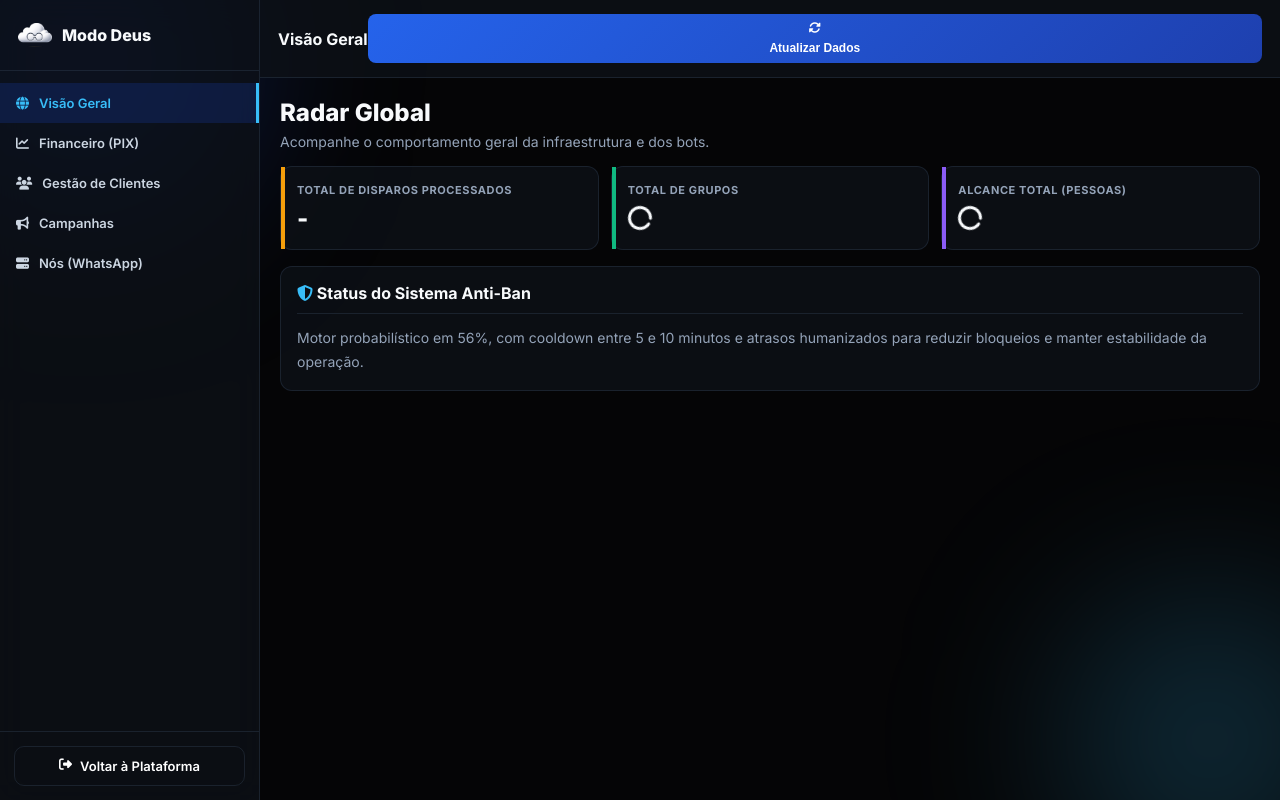
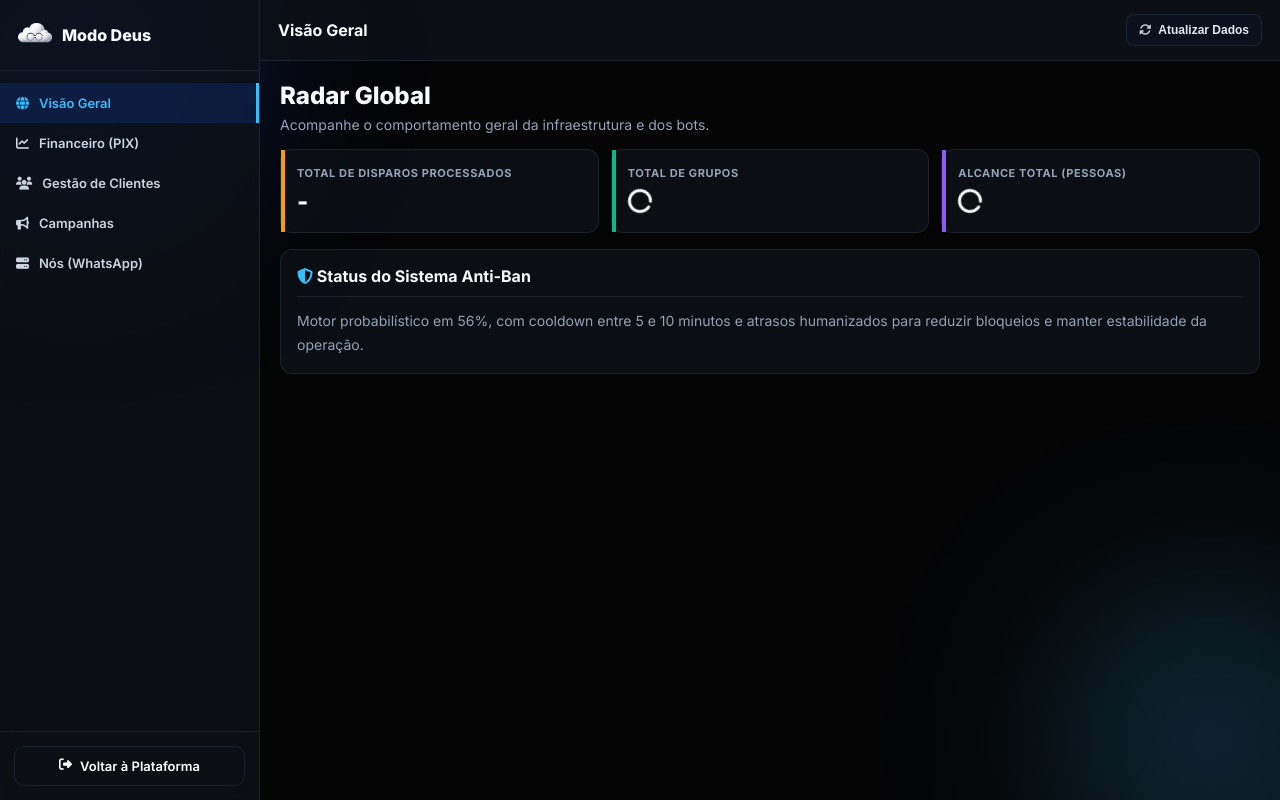
Before and after one commit to victorgabri121211-creator/nando, a PHP site: page /admin.php in a window 1280 px wide. Run offline with PHP 8.4, Linux system fonts and the light colour scheme.

Commit message:
Make refresh button style minimal in admin topbar
Co-authored-by: victorgabri121211-creator <victorgabri121211-creator@users.noreply.github.com>

```diff
--- a/admin.php
+++ b/admin.php
@@ -143,6 +143,23 @@ if (!empty($stringDadosGrafico)) {
         .wait{background:#f59e0b22;color:#fbbf24;border:1px solid #f59e0b55}
         .btn{display:inline-flex;align-items:center;gap:7px;padding:8px 12px;border-radius:8px;border:1px solid var(--line);background:#0f172a;color:#fff;font-size:12px;font-weight:600;cursor:pointer}
         .btn.main{background:linear-gradient(135deg,var(--blue2),#1e40af);border:none}
+        .btn.refresh{
+            background: rgba(15, 23, 42, 0.45);
+            border: 1px solid var(--line);
+            color: #e2e8f0;
+            box-shadow: none;
+            padding: 8px 12px;
+            border-radius: 8px;
+        }
+        .btn.refresh i{
+            opacity: 0.85;
+            font-size: 12px;
+        }
+        .btn.refresh:hover{
+            background: rgba(30, 41, 59, 0.6);
+            border-color: rgba(148, 163, 184, 0.55);
+            transform: none;
+        }
         .btn.green{background:#10b98122;border-color:#10b98166;color:#86efac}
         .tab-content{display:none;animation:fade .25s ease}
         .tab-content.active{display:block}
@@ -179,7 +196,7 @@ if (!empty($stringDadosGrafico)) {
                 <button class="menu-toggle" onclick="toggleAdminMenu()"><i class="fas fa-bars"></i></button>
                 <strong id="titulo-topo">Visão Geral</strong>
             </div>
-            <button class="btn main" onclick="atualizarEstatisticasGlobais()"><i class="fas fa-sync-alt"></i> Atualizar Dados</button>
+            <button class="btn refresh" onclick="atualizarEstatisticasGlobais()"><i class="fas fa-sync-alt"></i> Atualizar Dados</button>
         </header>
 
         <main class="content">
```
